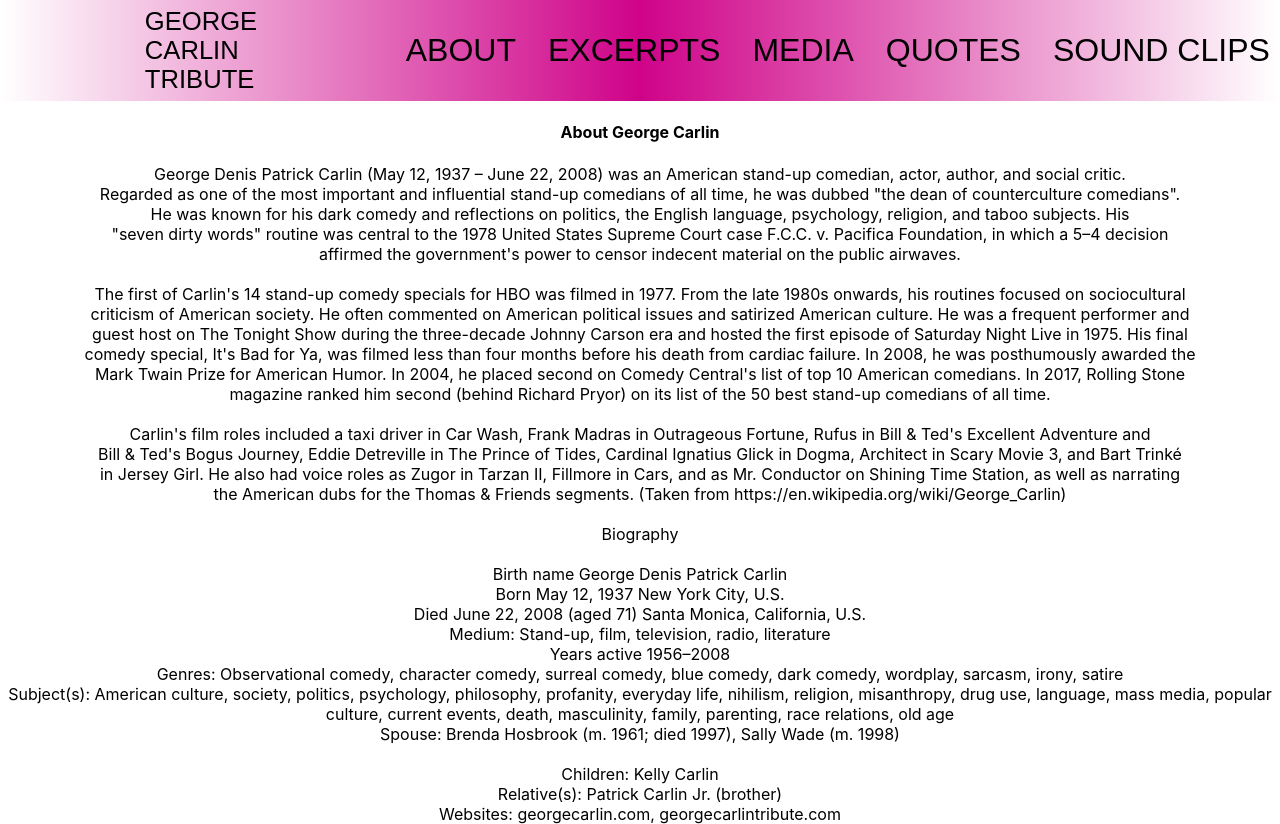
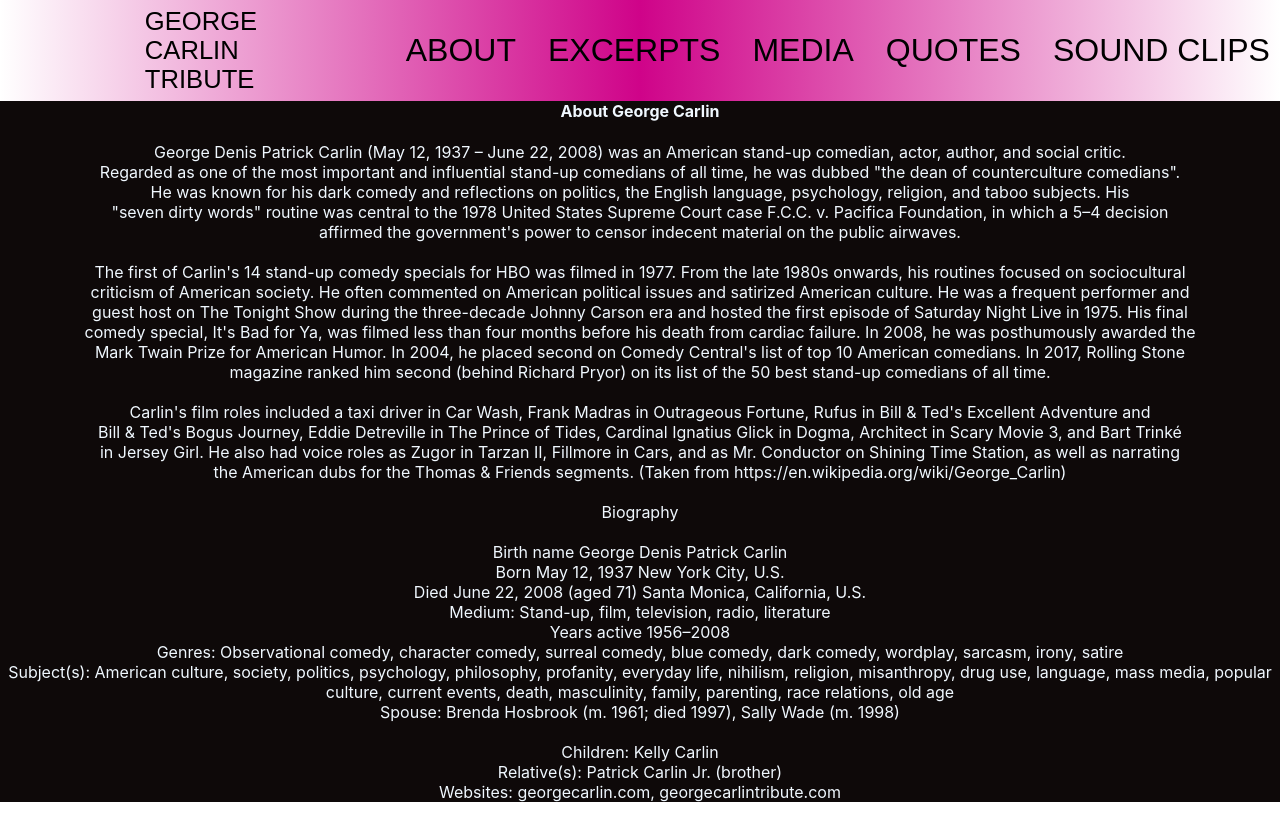
Before and after one commit to Ryanwfile/carlin-tribute, a React (Create React App) app in the folder carlin-website/: page /about in a window 1280 px wide. After the commit the page ends 802 px from the top, so only its background shows below. Built offline with nearby package versions, Linux system fonts and the light colour scheme; a web font is replaced by a local one.

Commit message:
more refactoring and some styling before work

```diff
--- a/carlin-website/src/components/About/About.module.css
+++ b/carlin-website/src/components/About/About.module.css
@@ -1,4 +1,9 @@
 .aboutWrapper {
   text-align: center;
   white-space: pre-line;
+  background: rgb(14, 9, 9);
+  color: aliceblue;
 }
+h4 {
+  margin-top: 0;
+}
--- a/carlin-website/src/components/Excerpts/Excerpts.js
+++ b/carlin-website/src/components/Excerpts/Excerpts.js
@@ -42,11 +42,15 @@
   };
 }
 
+const rgb = (r, g, b) =>
+  `rgb(${Math.floor(r)},${Math.floor(g)},${Math.floor(b)})`;
+
 const useStyles = makeStyles((theme) => ({
   root: {
     flexGrow: 1,
-    backgroundColor: theme.palette.background.paper,
+    backgroundColor: rgb(14, 9, 9),
     whiteSpace: "pre-line",
+    color: "aliceblue",
   },
   tabs: {
     "& .MuiTabs-indicator": {
@@ -83,7 +87,8 @@
           </Tabs>
         </div>
       </AppBar>
-      <TabPanel value={value} index={0} className="excerpts-wrapper">
+      <div className="tabpanel-wrapper">
+        <TabPanel value={value} index={0}>
           <img
             src={CONSTANTS.BRAIN_DROPPINGS.image.src}
             alt={CONSTANTS.BRAIN_DROPPINGS.image.name}
@@ -112,5 +117,6 @@
           {CONSTANTS.NAPALM.content}
         </TabPanel>
       </div>
+    </div>
   );
 }
--- a/carlin-website/src/components/Excerpts/Excerpts.module.css
+++ b/carlin-website/src/components/Excerpts/Excerpts.module.css
@@ -0,0 +1,4 @@
+.tabpanel-wrapper {
+  background: rgb(14, 9, 9);
+  color: aliceblue;
+}
```
Lines whose indentation alone changed are shown as unchanged.
